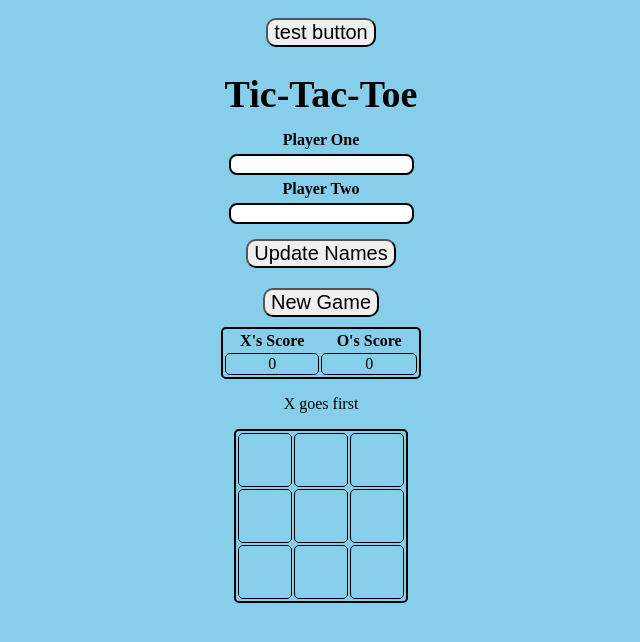
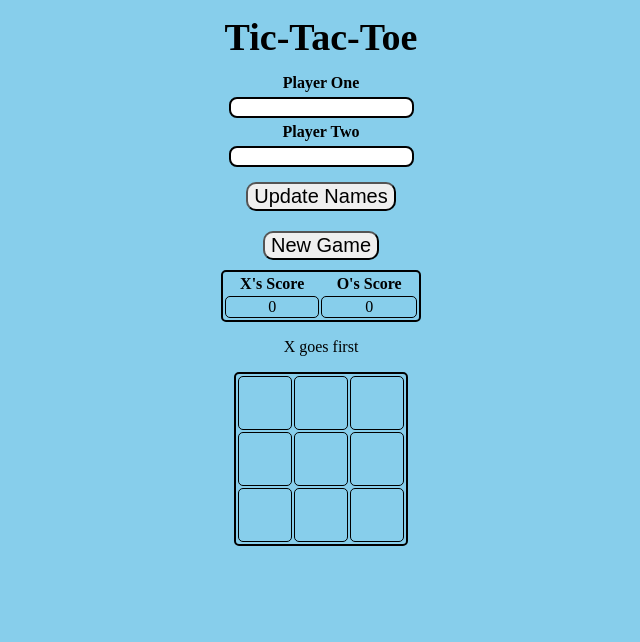
Before and after one commit to AlexArms/TicTacToe, a plain HTML site: page index.html in a window 1280 px wide. Shown: the whole page, without its empty margins (319-959 px from the left). Drawn offline with Linux system fonts and the light colour scheme.

Commit message:
removed unused button

```diff
--- a/index.html
+++ b/index.html
@@ -5,7 +5,6 @@
     <link rel="stylesheet" href="index.css">
   </head>
   <body>
-    <button id="testButton">test button</button>
     <h1>Tic-Tac-Toe</h1>
     <label for="p1Input">Player One</label>
     <br/>
```
